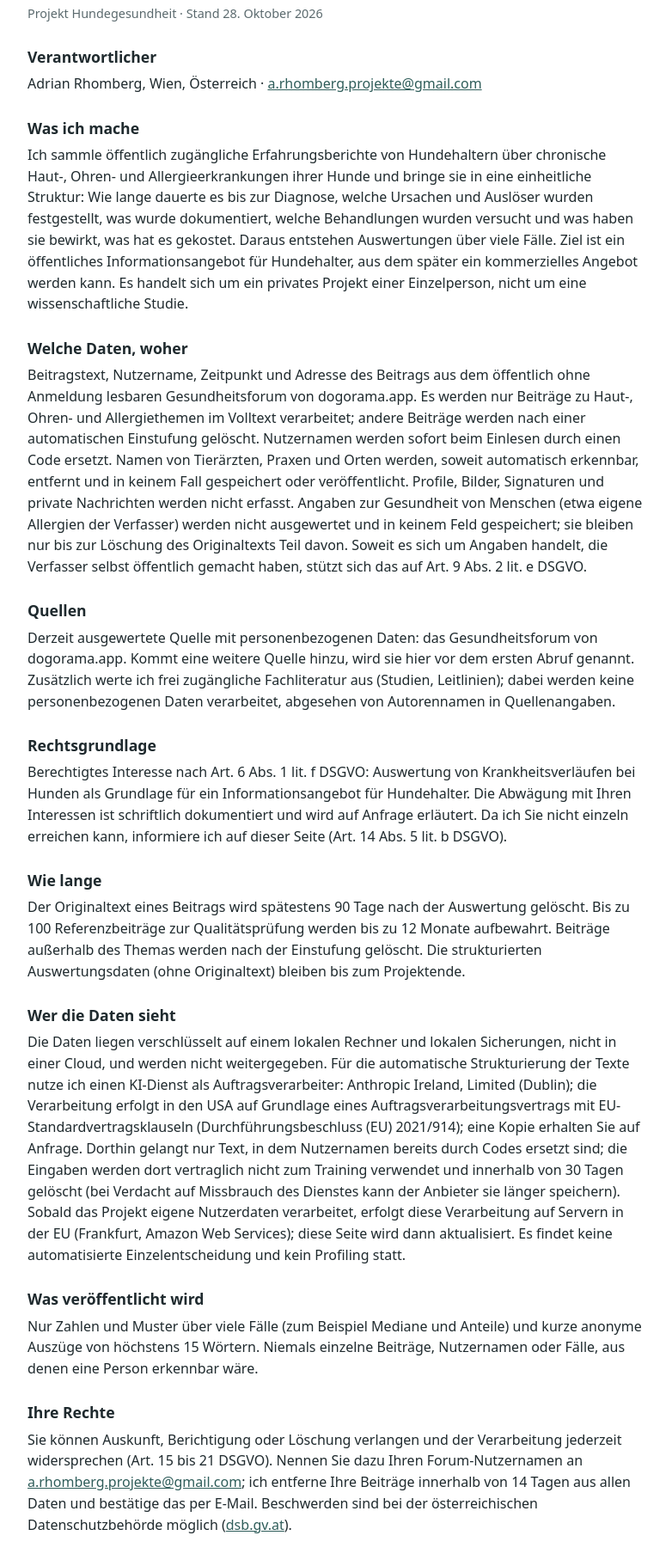
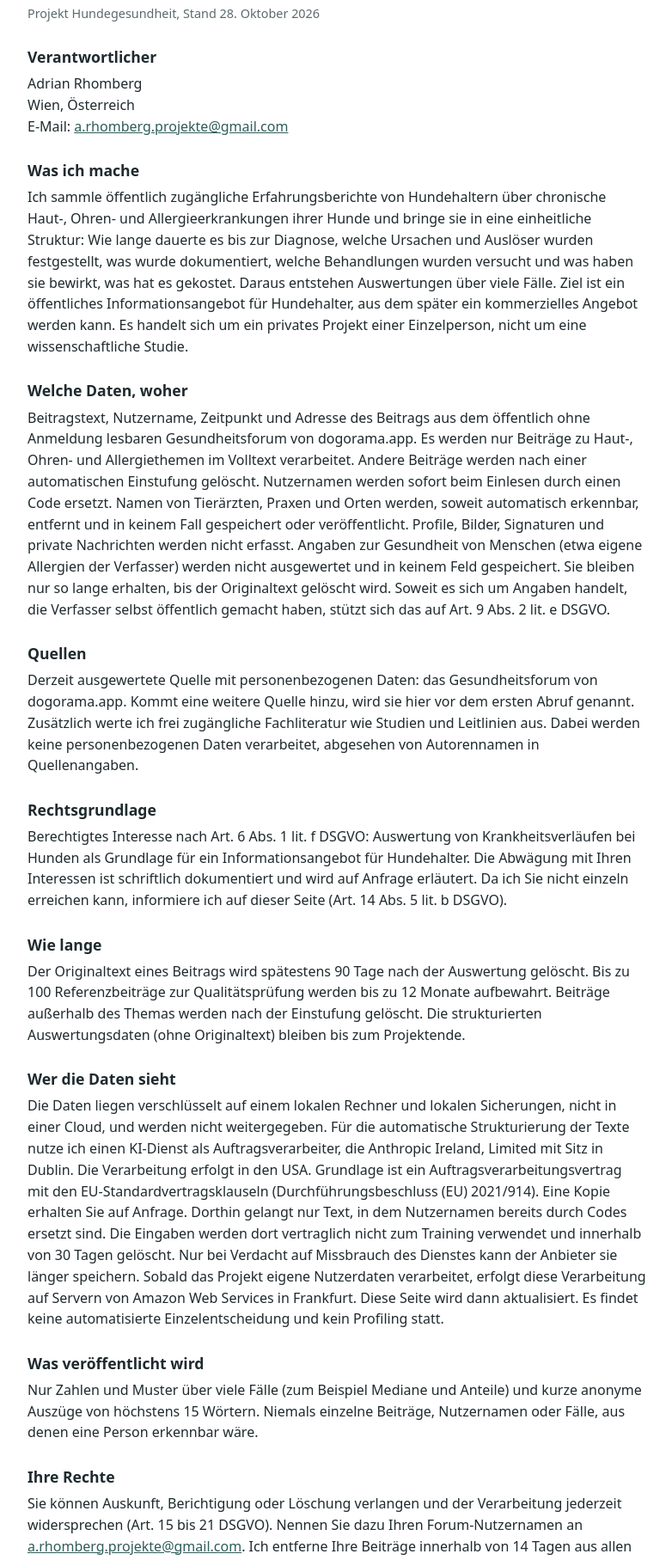
Before and after one commit to 0-BS/0-BS.github.io, a plain HTML site: page hundegesundheit/datenschutz/index.html in a window 1280 px wide. Shown: the part 79-1894 px from the top of the page at 86% size, without its empty margins (248-1030 px from the left). Drawn offline with Linux system fonts and the light colour scheme.

Commit message:
Kontaktblock ohne Trennpunkte

```diff
--- a/hundegesundheit/datenschutz/index.html
+++ b/hundegesundheit/datenschutz/index.html
@@ -4,7 +4,7 @@
 <meta charset="utf-8">
 <meta name="viewport" content="width=device-width, initial-scale=1">
 <meta name="robots" content="index, follow">
-<title>Datenschutzinformation – Projekt Hundegesundheit</title>
+<title>Datenschutzinformation</title>
 <style>
 body{font-family:system-ui,-apple-system,Segoe UI,Roboto,sans-serif;max-width:720px;margin:40px auto;padding:0 20px;line-height:1.55;color:#1f2a2e;background:#fff}
 h1{font-size:1.6rem;margin-bottom:.2rem} h2{font-size:1.1rem;margin-top:1.6rem;margin-bottom:.3rem}
@@ -13,28 +13,28 @@ p{margin:.3rem 0 .8rem} a{color:#2f5d5a} .stand{color:#5b6a6e;font-size:.9rem}
 </head>
 <body>
 <h1>Datenschutzinformation</h1>
-<p class="stand">Projekt Hundegesundheit · Stand 28. Oktober 2026</p>
+<p class="stand">Projekt Hundegesundheit, Stand 28. Oktober 2026</p>
 <h2>Verantwortlicher</h2>
-<p>Adrian Rhomberg, Wien, Österreich · <a href="mailto:a.rhomberg.projekte@gmail.com">a.rhomberg.projekte@gmail.com</a></p>
+<p>Adrian Rhomberg<br>Wien, Österreich<br>E-Mail: <a href="mailto:a.rhomberg.projekte@gmail.com">a.rhomberg.projekte@gmail.com</a></p>
 <h2>Was ich mache</h2>
 <p>Ich sammle öffentlich zugängliche Erfahrungsberichte von Hundehaltern über chronische Haut-, Ohren- und Allergieerkrankungen ihrer Hunde und bringe sie in eine einheitliche Struktur: Wie lange dauerte es bis zur Diagnose, welche Ursachen und Auslöser wurden festgestellt, was wurde dokumentiert, welche Behandlungen wurden versucht und was haben sie bewirkt, was hat es gekostet. Daraus entstehen Auswertungen über viele Fälle. Ziel ist ein öffentliches Informationsangebot für Hundehalter, aus dem später ein kommerzielles Angebot werden kann. Es handelt sich um ein privates Projekt einer Einzelperson, nicht um eine wissenschaftliche Studie.</p>
 <h2>Welche Daten, woher</h2>
-<p>Beitragstext, Nutzername, Zeitpunkt und Adresse des Beitrags aus dem öffentlich ohne Anmeldung lesbaren Gesundheitsforum von dogorama.app. Es werden nur Beiträge zu Haut-, Ohren- und Allergiethemen im Volltext verarbeitet; andere Beiträge werden nach einer automatischen Einstufung gelöscht. Nutzernamen werden sofort beim Einlesen durch einen Code ersetzt. Namen von Tierärzten, Praxen und Orten werden, soweit automatisch erkennbar, entfernt und in keinem Fall gespeichert oder veröffentlicht. Profile, Bilder, Signaturen und private Nachrichten werden nicht erfasst. Angaben zur Gesundheit von Menschen (etwa eigene Allergien der Verfasser) werden nicht ausgewertet und in keinem Feld gespeichert; sie bleiben nur bis zur Löschung des Originaltexts Teil davon. Soweit es sich um Angaben handelt, die Verfasser selbst öffentlich gemacht haben, stützt sich das auf Art. 9 Abs. 2 lit. e DSGVO.</p>
+<p>Beitragstext, Nutzername, Zeitpunkt und Adresse des Beitrags aus dem öffentlich ohne Anmeldung lesbaren Gesundheitsforum von dogorama.app. Es werden nur Beiträge zu Haut-, Ohren- und Allergiethemen im Volltext verarbeitet. Andere Beiträge werden nach einer automatischen Einstufung gelöscht. Nutzernamen werden sofort beim Einlesen durch einen Code ersetzt. Namen von Tierärzten, Praxen und Orten werden, soweit automatisch erkennbar, entfernt und in keinem Fall gespeichert oder veröffentlicht. Profile, Bilder, Signaturen und private Nachrichten werden nicht erfasst. Angaben zur Gesundheit von Menschen (etwa eigene Allergien der Verfasser) werden nicht ausgewertet und in keinem Feld gespeichert. Sie bleiben nur so lange erhalten, bis der Originaltext gelöscht wird. Soweit es sich um Angaben handelt, die Verfasser selbst öffentlich gemacht haben, stützt sich das auf Art. 9 Abs. 2 lit. e DSGVO.</p>
 <h2>Quellen</h2>
-<p>Derzeit ausgewertete Quelle mit personenbezogenen Daten: das Gesundheitsforum von dogorama.app. Kommt eine weitere Quelle hinzu, wird sie hier vor dem ersten Abruf genannt. Zusätzlich werte ich frei zugängliche Fachliteratur aus (Studien, Leitlinien); dabei werden keine personenbezogenen Daten verarbeitet, abgesehen von Autorennamen in Quellenangaben.</p>
+<p>Derzeit ausgewertete Quelle mit personenbezogenen Daten: das Gesundheitsforum von dogorama.app. Kommt eine weitere Quelle hinzu, wird sie hier vor dem ersten Abruf genannt. Zusätzlich werte ich frei zugängliche Fachliteratur wie Studien und Leitlinien aus. Dabei werden keine personenbezogenen Daten verarbeitet, abgesehen von Autorennamen in Quellenangaben.</p>
 <h2>Rechtsgrundlage</h2>
 <p>Berechtigtes Interesse nach Art. 6 Abs. 1 lit. f DSGVO: Auswertung von Krankheitsverläufen bei Hunden als Grundlage für ein Informationsangebot für Hundehalter. Die Abwägung mit Ihren Interessen ist schriftlich dokumentiert und wird auf Anfrage erläutert. Da ich Sie nicht einzeln erreichen kann, informiere ich auf dieser Seite (Art. 14 Abs. 5 lit. b DSGVO).</p>
 <h2>Wie lange</h2>
 <p>Der Originaltext eines Beitrags wird spätestens 90 Tage nach der Auswertung gelöscht. Bis zu 100 Referenzbeiträge zur Qualitätsprüfung werden bis zu 12 Monate aufbewahrt. Beiträge außerhalb des Themas werden nach der Einstufung gelöscht. Die strukturierten Auswertungsdaten (ohne Originaltext) bleiben bis zum Projektende.</p>
 <h2>Wer die Daten sieht</h2>
-<p>Die Daten liegen verschlüsselt auf einem lokalen Rechner und lokalen Sicherungen, nicht in einer Cloud, und werden nicht weitergegeben. Für die automatische Strukturierung der Texte nutze ich einen KI-Dienst als Auftragsverarbeiter: Anthropic Ireland, Limited (Dublin); die Verarbeitung erfolgt in den USA auf Grundlage eines Auftragsverarbeitungsvertrags mit EU-Standardvertragsklauseln (Durchführungsbeschluss (EU) 2021/914); eine Kopie erhalten Sie auf Anfrage. Dorthin gelangt nur Text, in dem Nutzernamen bereits durch Codes ersetzt sind; die Eingaben werden dort vertraglich nicht zum Training verwendet und innerhalb von 30 Tagen gelöscht (bei Verdacht auf Missbrauch des Dienstes kann der Anbieter sie länger speichern). Sobald das Projekt eigene Nutzerdaten verarbeitet, erfolgt diese Verarbeitung auf Servern in der EU (Frankfurt, Amazon Web Services); diese Seite wird dann aktualisiert. Es findet keine automatisierte Einzelentscheidung und kein Profiling statt.</p>
+<p>Die Daten liegen verschlüsselt auf einem lokalen Rechner und lokalen Sicherungen, nicht in einer Cloud, und werden nicht weitergegeben. Für die automatische Strukturierung der Texte nutze ich einen KI-Dienst als Auftragsverarbeiter, die Anthropic Ireland, Limited mit Sitz in Dublin. Die Verarbeitung erfolgt in den USA. Grundlage ist ein Auftragsverarbeitungsvertrag mit den EU-Standardvertragsklauseln (Durchführungsbeschluss (EU) 2021/914). Eine Kopie erhalten Sie auf Anfrage. Dorthin gelangt nur Text, in dem Nutzernamen bereits durch Codes ersetzt sind. Die Eingaben werden dort vertraglich nicht zum Training verwendet und innerhalb von 30 Tagen gelöscht. Nur bei Verdacht auf Missbrauch des Dienstes kann der Anbieter sie länger speichern. Sobald das Projekt eigene Nutzerdaten verarbeitet, erfolgt diese Verarbeitung auf Servern von Amazon Web Services in Frankfurt. Diese Seite wird dann aktualisiert. Es findet keine automatisierte Einzelentscheidung und kein Profiling statt.</p>
 <h2>Was veröffentlicht wird</h2>
 <p>Nur Zahlen und Muster über viele Fälle (zum Beispiel Mediane und Anteile) und kurze anonyme Auszüge von höchstens 15 Wörtern. Niemals einzelne Beiträge, Nutzernamen oder Fälle, aus denen eine Person erkennbar wäre.</p>
 <h2>Ihre Rechte</h2>
-<p>Sie können Auskunft, Berichtigung oder Löschung verlangen und der Verarbeitung jederzeit widersprechen (Art. 15 bis 21 DSGVO). Nennen Sie dazu Ihren Forum-Nutzernamen an <a href="mailto:a.rhomberg.projekte@gmail.com">a.rhomberg.projekte@gmail.com</a>; ich entferne Ihre Beiträge innerhalb von 14 Tagen aus allen Daten und bestätige das per E-Mail. Beschwerden sind bei der österreichischen Datenschutzbehörde möglich (<a href="https://www.dsb.gv.at">dsb.gv.at</a>).</p>
+<p>Sie können Auskunft, Berichtigung oder Löschung verlangen und der Verarbeitung jederzeit widersprechen (Art. 15 bis 21 DSGVO). Nennen Sie dazu Ihren Forum-Nutzernamen an <a href="mailto:a.rhomberg.projekte@gmail.com">a.rhomberg.projekte@gmail.com</a>. Ich entferne Ihre Beiträge innerhalb von 14 Tagen aus allen Daten und bestätige das per E-Mail. Beschwerden sind bei der österreichischen Datenschutzbehörde möglich (<a href="https://www.dsb.gv.at">dsb.gv.at</a>).</p>
 <h2>Technisches</h2>
 <p>Der Abruf erfolgt ohne Anmeldung, beachtet die robots.txt der Quelle, hält Abstände zwischen Anfragen ein und stoppt bei Sperren. Er meldet sich mit einer Kennung, die auf diese Seite verweist.</p>
 <h2>Impressum (für diese Seite)</h2>
-<p>Adrian Rhomberg, Wien, Österreich · <a href="mailto:a.rhomberg.projekte@gmail.com">a.rhomberg.projekte@gmail.com</a> · Privates Projekt zur Auswertung öffentlicher Erfahrungsberichte über Hundegesundheit.</p>
+<p>Adrian Rhomberg<br>Wien, Österreich<br>E-Mail: <a href="mailto:a.rhomberg.projekte@gmail.com">a.rhomberg.projekte@gmail.com</a><br>Privates Projekt zur Auswertung öffentlicher Erfahrungsberichte über Hundegesundheit.</p>
 </body>
 </html>
```
